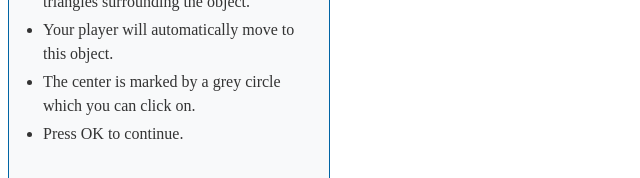
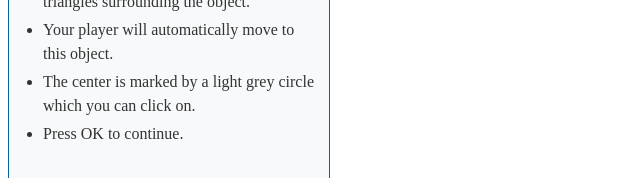
Before and after one commit to MADLABatUCI/target-intercept-collab-ai, a plain HTML site: page html/instructions-gameplay-pg1.html in a window 1280 px wide. Shown: the part 1048-1226 px from the top of the page, 0-640 px from the left. Drawn offline with Linux system fonts and the light colour scheme; files that its build step writes are made by us from their sources; files whose address does not match are found by name.

Commit message:
Pg 1 instruction change

```diff
--- a/html/instructions-gameplay-pg1.html
+++ b/html/instructions-gameplay-pg1.html
@@ -26,7 +26,7 @@
                             <li><em>CLICK</em> on the object you want to intercept.</li>
                             <li>Your clicks will be marked with RED triangles surrounding the object.</li>
                             <li>Your player will automatically move to this object.</li>
-                            <li>The center is marked by a grey circle which you can click on.</li>
+                            <li>The center is marked by a light grey circle which you can click on.</li>
                             <li>Press OK to continue.</li>
                         </ul>
                     </div>
```
